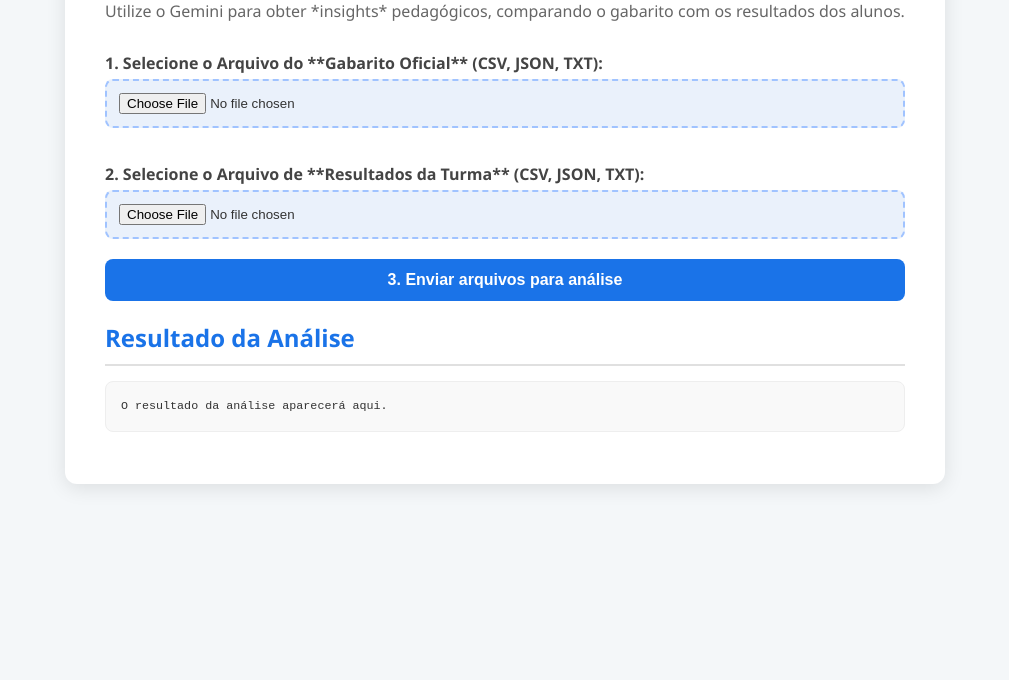
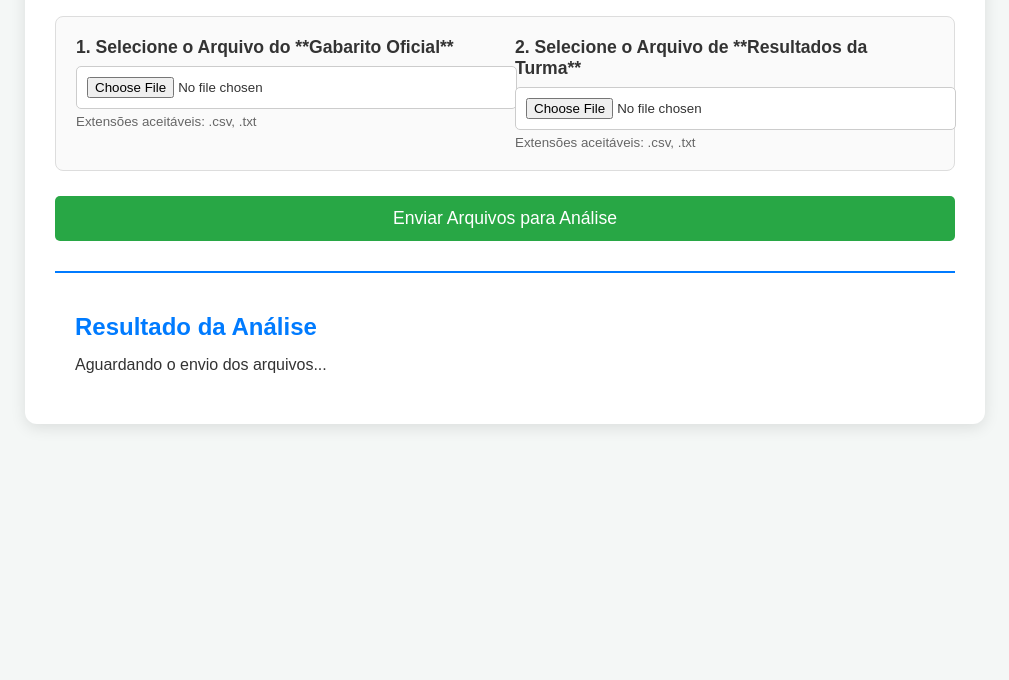
Before and after one commit to abraao-campos/relatoriotri, a website: page index.html in a window 1280 px wide. Shown: the part 170-850 px from the top of the page, without its empty margins (135-1144 px from the left). After the commit the page ends 800 px from the top, so only its background shows below. Drawn offline with Linux system fonts and the light colour scheme.

Commit message:
Update index.html

```diff
--- a/index.html
+++ b/index.html
@@ -3,138 +3,147 @@
 <head>
     <meta charset="UTF-8">
     <meta name="viewport" content="width=device-width, initial-scale=1.0">
-    <title>Análise de Resultados de Simulado ENEM</title>
-
+    <title>Análise de Gabarito - Gemini AI</title>
     <style>
-        /* ... (Estilos CSS anteriores - não mudaram) ... */
         body {
-            font-family: 'Segoe UI', Tahoma, Geneva, Verdana, sans-serif;
-            background-color: #f4f7f9;
+            font-family: Arial, sans-serif;
+            margin: 20px;
+            background-color: #f4f7f6;
             color: #333;
-            margin: 0;
-            padding: 0;
-            display: flex;
-            justify-content: center;
-            align-items: flex-start;
-            min-height: 100vh;
-            padding-top: 50px;
         }
-
         .container {
-            background-color: #ffffff;
-            padding: 40px;
+            max-width: 900px;
+            margin: auto;
+            background: #fff;
+            padding: 30px;
             border-radius: 12px;
-            box-shadow: 0 4px 20px rgba(0, 0, 0, 0.1);
-            width: 100%;
-            max-width: 800px;
+            box-shadow: 0 4px 15px rgba(0, 0, 0, 0.1);
         }
-
+        header {
+            text-align: center;
+            margin-bottom: 30px;
+        }
         header h1 {
-            color: #1a73e8;
-            text-align: center;
+            color: #007bff;
+            font-size: 2.5em;
             margin-bottom: 5px;
         }
-        header p {
-            text-align: center;
+        .file-selection {
+            display: grid;
+            grid-template-columns: 1fr 1fr;
+            gap: 20px;
+            margin-bottom: 25px;
+            padding: 20px;
+            border: 1px solid #ddd;
+            border-radius: 8px;
+            background-color: #fafafa;
+        }
+        .file-input-group label {
+            display: block;
+            font-weight: bold;
+            margin-bottom: 8px;
+            font-size: 1.1em;
+        }
+        .file-input-group small {
+            display: block;
             color: #666;
-            margin-bottom: 30px;
+            margin-top: 5px;
         }
-
-        #analiseForm label {
+        input[type="file"] {
             display: block;
-            margin-top: 15px;
-            margin-bottom: 5px;
-            font-weight: bold;
-            color: #444;
+            width: 100%;
+            padding: 10px;
+            border: 1px solid #ccc;
+            border-radius: 5px;
+            background-color: #fff;
         }
-
-        input[type="file"] {
+        button {
+            display: block;
             width: 100%;
             padding: 12px;
-            margin-bottom: 20px;
-            border: 2px dashed #a0c3ff;
-            background-color: #eaf1fb;
-            border-radius: 8px;
-            box-sizing: border-box;
+            background-color: #28a745;
+            color: white;
+            border: none;
+            border-radius: 5px;
+            font-size: 1.1em;
             cursor: pointer;
+            transition: background-color 0.3s;
         }
-
-        #botaoAnalisar {
-            background-color: #1a73e8;
-            color: white;
-            padding: 12px 20px;
-            border: none;
-            border-radius: 8px;
-            cursor: pointer;
-            font-size: 1em;
-            font-weight: bold;
-            transition: background-color 0.3s ease;
-            width: 100%;
+        button:hover:not(:disabled) {
+            background-color: #218838;
         }
-
-        #botaoAnalisar:hover {
-            background-color: #0b51c1;
+        button:disabled {
+            background-color: #90ee90;
+            cursor: not-allowed;
         }
-
-        #status {
+        .status {
             text-align: center;
             margin-top: 20px;
             padding: 10px;
-            border-radius: 8px;
+            border-radius: 5px;
             font-weight: bold;
-            display: none;
+            display: none; /* Escondido por padrão */
         }
-
         .loading {
             background-color: #fff3cd;
             color: #856404;
+            border: 1px solid #ffeeba;
         }
-
-        #resultadoContainer h2 {
-            color: #1a73e8;
-            border-bottom: 2px solid #e0e0e0;
-            padding-bottom: 10px;
+        .resultado {
+            margin-top: 30px;
+            padding: 20px;
+            border-top: 2px solid #007bff;
+        }
+        .resultado h2 {
+            color: #007bff;
             margin-bottom: 15px;
         }
-
-        #resultadoTexto {
-            background-color: #f9f9f9;
-            padding: 15px;
-            border: 1px solid #eee;
+        /* Estilo para a imagem opcional */
+        .header-image {
+            max-width: 100%;
+            height: auto;
+            margin: 20px auto;
+            display: block;
             border-radius: 8px;
-            white-space: pre-wrap;
-            font-size: 0.9em;
-            line-height: 1.6;
         }
     </style>
 </head>
 <body>
 
     <div class="container">
+
         <header>
-            <h1>Análise Automática de Simulado ENEM 📊</h1>
-            <p>Utilize o Gemini para obter *insights* pedagógicos, comparando o gabarito com os resultados dos alunos.</p>
-        </header>
+            <h1>Análise de Gabarito</h1>
+            <p>Utilize esta ferramenta para comparar os resultados de seus alunos com o gabarito oficial e obter relatórios detalhados.</p>
+             </header>
 
-        <main>
-            <form id="analiseForm">
+        <form id="analiseForm">
+            <div class="file-selection">
+                <div class="file-input-group">
+                    <label for="arquivoGabarito">1. Selecione o Arquivo do **Gabarito Oficial**</label>
+                    <input type="file" id="arquivoGabarito" required accept=".csv, .txt">
+                    <small>Extensões aceitáveis: .csv, .txt</small>
+                </div>
 
-                <label for="arquivoGabarito">1. Selecione o Arquivo do **Gabarito Oficial** (CSV, JSON, TXT):</label>
-                <input type="file" id="arquivoGabarito" accept=".csv,.json,.txt" required>
+                <div class="file-input-group">
+                    <label for="arquivoResultados">2. Selecione o Arquivo de **Resultados da Turma**</label>
+                    <input type="file" id="arquivoResultados" required accept=".csv, .txt">
+                    <small>Extensões aceitáveis: .csv, .txt</small>
+                </div>
+            </div>
 
-                <label for="arquivoResultados">2. Selecione o Arquivo de **Resultados da Turma** (CSV, JSON, TXT):</label>
-                <input type="file" id="arquivoResultados" accept=".csv,.json,.txt" required>
+            <button type="submit" id="botaoAnalisar">Enviar Arquivos para Análise</button>
+        </form>
 
-                <button type="submit" id="botaoAnalisar">3. Enviar arquivos para análise</button>
-            </form>
+        <div id="status" class="status"></div>
 
-            <div id="status" class="loading">Processando...</div>
+        <div class="resultado">
+            <h2>Resultado da Análise</h2>
+            <div id="resultadoTexto">
+                Aguardando o envio dos arquivos...
+            </div>
+        </div>
 
-            <section id="resultadoContainer">
-                <h2>Resultado da Análise</h2>
-                <pre id="resultadoTexto">O resultado da análise aparecerá aqui.</pre>
-            </section>
-        </main>
     </div>
 
     <script src="app.js"></script>
```
